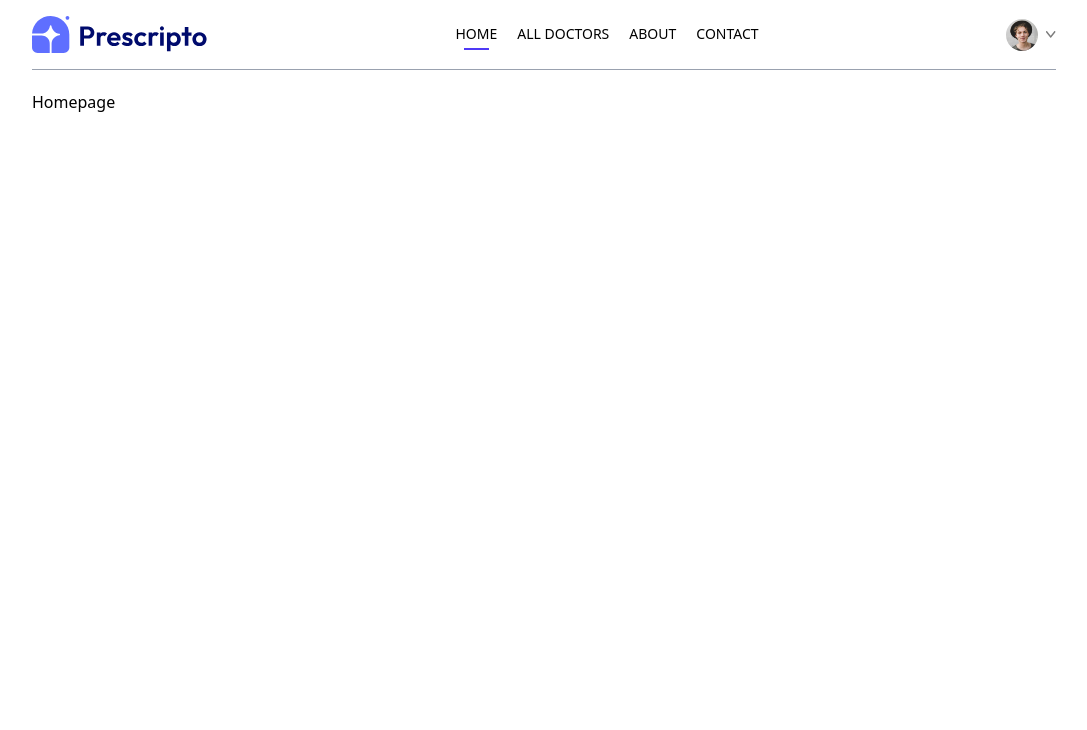
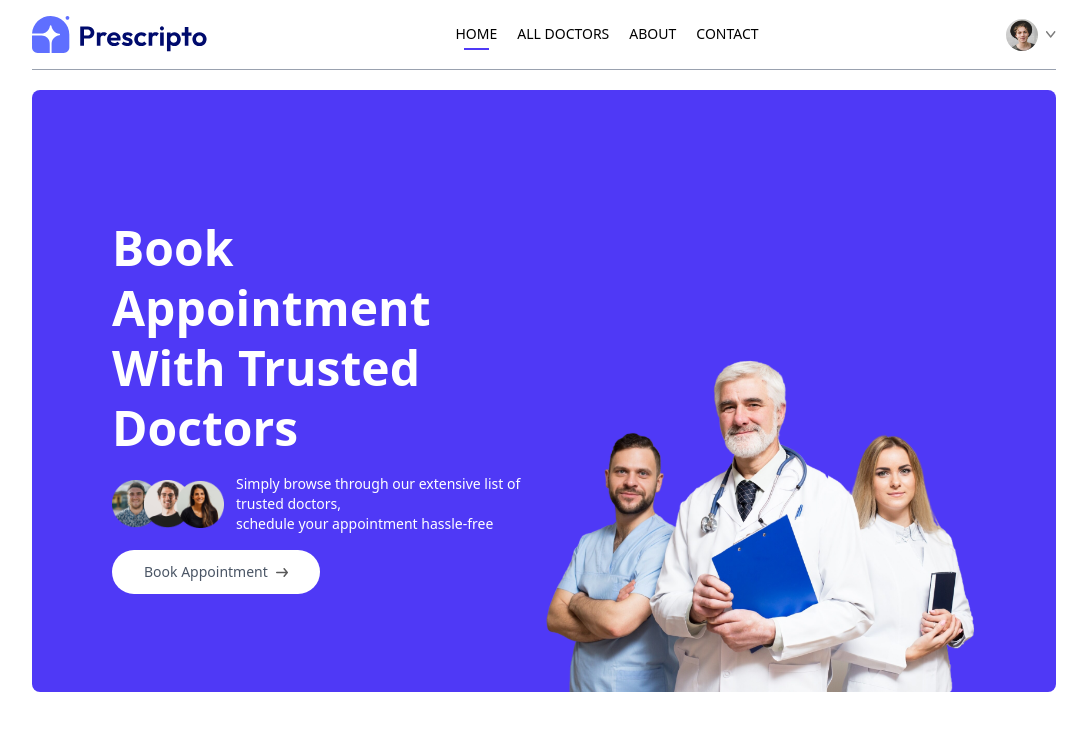
Before and after one commit to Satyambhardwaj59/Doctor-Appointment-Booking, a React (Vite) app in the folder frontend/: page / in a window 1280 px wide. Shown: the top 730 px of the page, without its empty margins (96-1183 px from the left). Built offline with nearby package versions, Linux system fonts and the light colour scheme.

Commit message:
feat: Build Header section

```diff
--- /dev/null
+++ b/frontend/src/componentes/Header.jsx
@@ -0,0 +1,31 @@
+import React from 'react'
+import { assets } from './../assets/assets';
+
+const Header = () => {
+  return (
+    <div className='flex flex-col md:flex-row flex-wrap bg-indigo-600 rounded-lg px-6 md:px-10 lg:px-20'>
+
+      {/* ********* Left Side ******** */}
+
+      <div className='md:w-1/2 flex flex-col items-start justify-center gap-4 py-10 m-auto md:py-[10vw] md:mb-[-30px]'>
+        <p className='text-3xl md:text-4xl lg:text-5xl text-white font-semibold leading-tight md:leading-tight lg:leading-tight'>
+          Book Appointment <br /> With Trusted Doctors
+        </p>
+        <div className='flex flex-col md:flex-row items-center gap-3 text-white text-sm font-light'>
+          <img className='w-28' src={assets.group_profiles} alt="" />
+          <p>Simply browse through our extensive list of trusted doctors, <br className='hidden sm:block' /> schedule your appointment hassle-free</p>
+        </div>
+        <a href="#speciality" className='flex items-center gap-2 bg-white px-8 py-3 rounded-full text-gray-600 text-sm m-auto md:m-0 hover:scale-105 transition-all duration-300 '>Book Appointment <img className='w-3' src={assets.arrow_icon} alt="" /> </a>
+
+      </div>
+
+      {/* ********* Right Side ******** */}
+
+      <div className='md:w-1/2 relative'>
+        <img className='w-full md:absolute bottom-0 h-auto rounded-lg' src={assets.header_img} alt="" />
+      </div>
+    </div>
+  )
+}
+
+export default Header;
--- a/frontend/src/componentes/Navbar.jsx
+++ b/frontend/src/componentes/Navbar.jsx
@@ -40,7 +40,7 @@
                         <div className='min-w-48 bg-stone-100 rounded  flex flex-col gap-4 p-4'>
                             <p onClick={() => navigate('/my-profile')} className='hover:text-black cursor-pointer'>My Profile</p>
                             <p onClick={() => navigate('/my-appointments')} className='hover:text-black cursor-pointer'>My Appointments</p>
-                            <p onClick={() => setToken(false)} className='hover:text-black cursor-pointer'>Logout</p>
+                            <p onClick={() => {setToken(false), navigate('/login')}} className='hover:text-black cursor-pointer'>Logout</p>
                         </div>
                     </div>
                 </div>
--- a/frontend/src/pages/Home.jsx
+++ b/frontend/src/pages/Home.jsx
@@ -1,9 +1,10 @@
 import React from 'react'
+import Header from '../componentes/Header'
 
 const Home = () => {
   return (
     <div>
-        <h1>Homepage</h1>
+        <Header />
 
     </div>
   )
```
